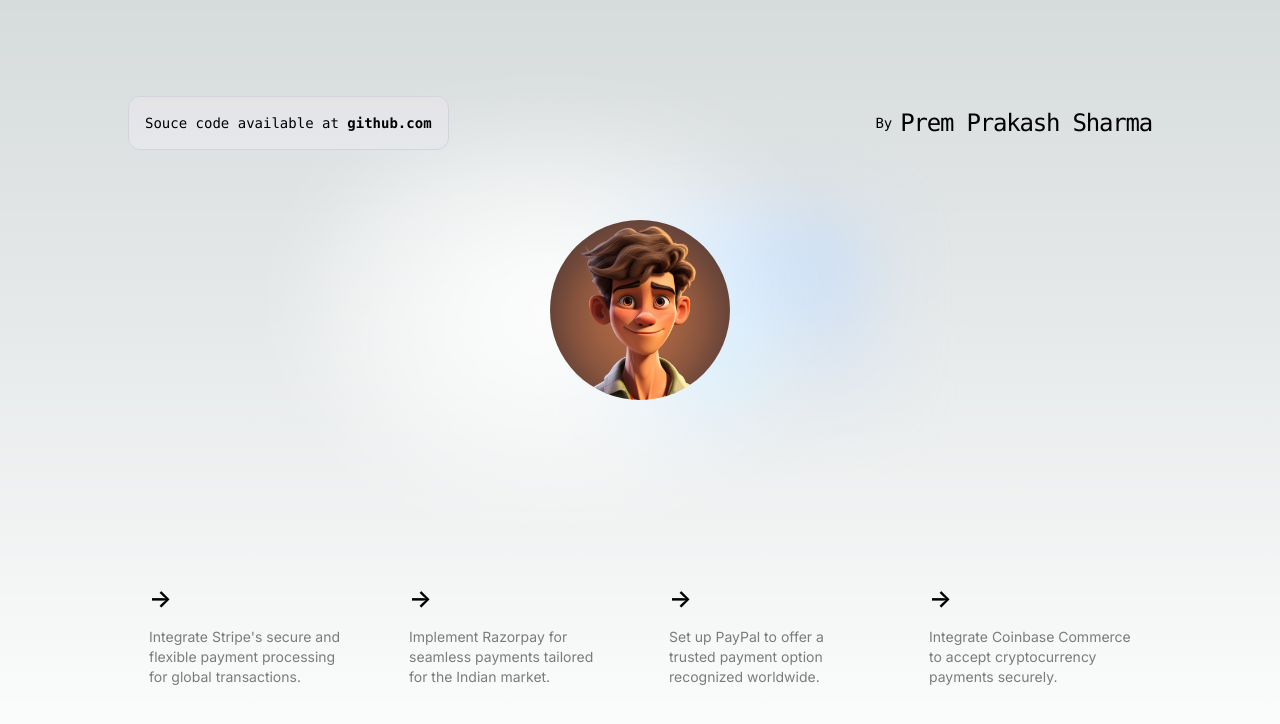
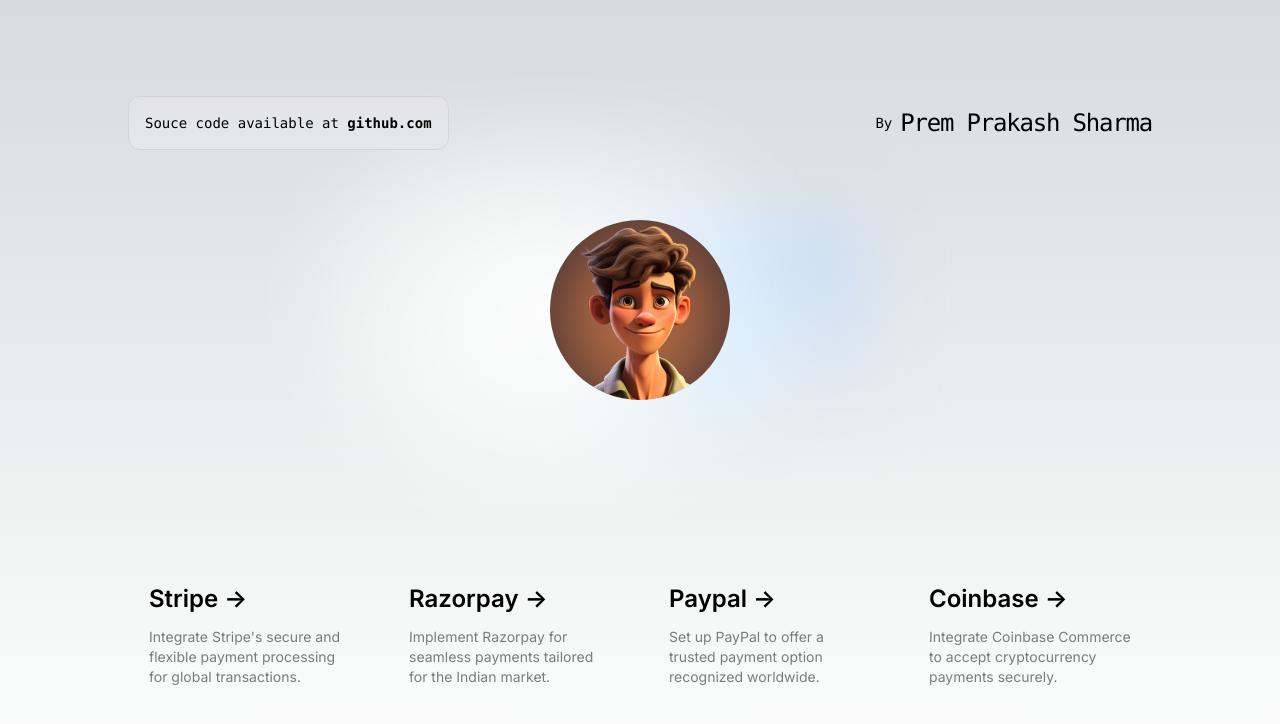
Before and after one commit to PremPrakashCodes/payment-gateways, a Next.js app: page / in a window 1280 px wide. Shown: the top 724 px of the page. Built offline with nearby package versions, Linux system fonts and the light colour scheme.

Commit message:
feat: add gateway name to Home component

```diff
--- a/app/page.tsx
+++ b/app/page.tsx
@@ -71,6 +71,7 @@ export default function Home() {
             className="group rounded-lg border border-transparent px-5 py-4 transition-colors hover:border-gray-300 hover:bg-gray-100 hover:dark:border-neutral-700 hover:dark:bg-neutral-800/30"
           >
             <h2 className="mb-3 text-2xl font-semibold">
+              {gateway.name}{" "}
               <span className="inline-block transition-transform group-hover:translate-x-1 motion-reduce:transform-none">
                 -&gt;
               </span>
```
